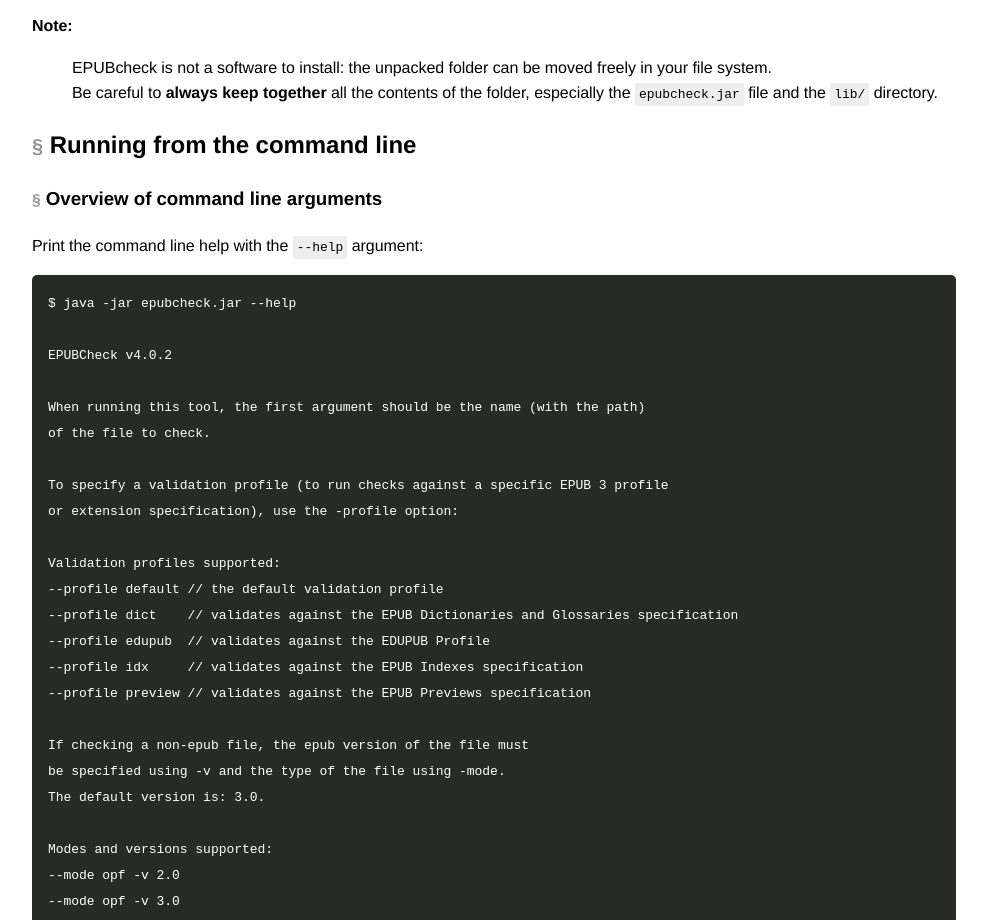
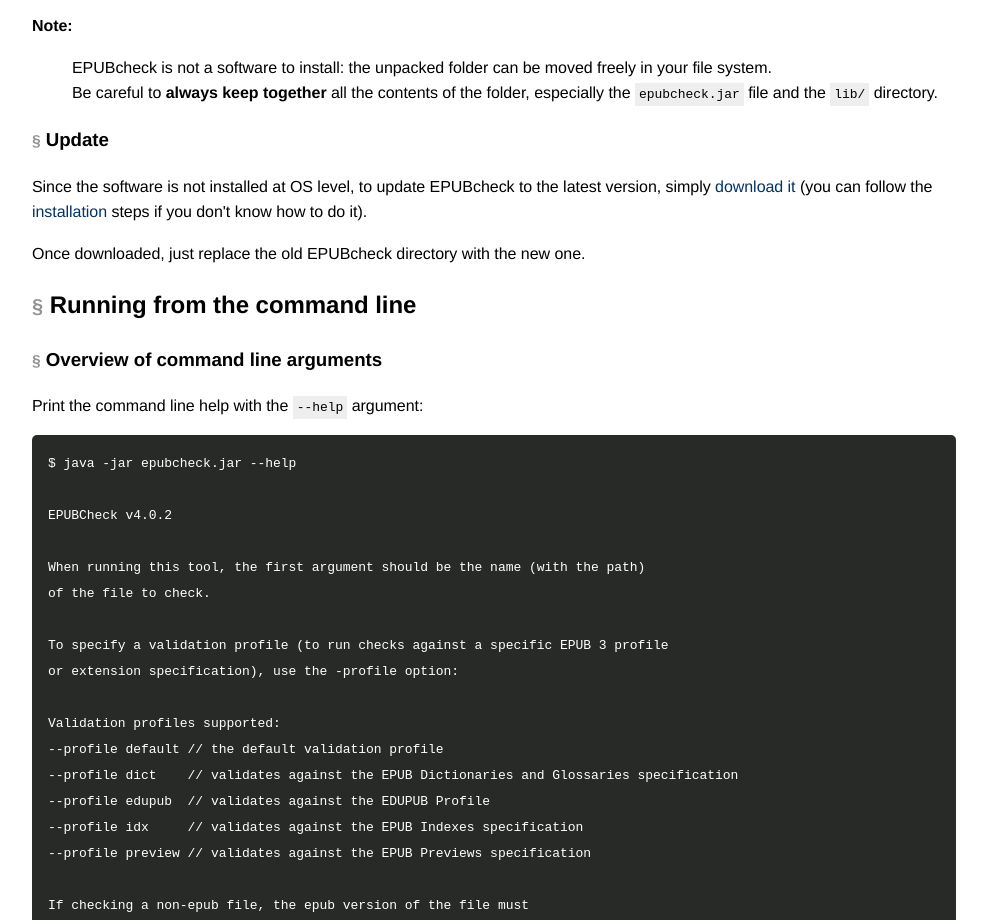
Before and after one commit to daisy/epubcheck-website, an Eleventy site: page src/docs/user/cli.md in a window 1280 px wide. Shown: the part 1189-2109 px from the top of the page, without its empty margins (204-1191 px from the left). Built offline with nearby package versions, Linux system fonts and the light colour scheme; Eleventy itself is replaced by a stand-in of ours; code samples lack their colours; files that its build step writes are made by us from their sources; no server answers; what uslug would draw is missing.

Commit message:
Added update guide to cli, issue #7

```diff
--- a/src/docs/user/cli.md
+++ b/src/docs/user/cli.md
@@ -42,6 +42,13 @@
 **Note:**
 > EPUBcheck is not a software to install: the unpacked folder can be moved freely in your file system.
 Be careful to **always keep together** all the contents of the folder, especially the `epubcheck.jar` file and the `lib/` directory.
+
+### Update
+
+Since the software is not installed at OS level, to update EPUBcheck to the latest version, simply [download it](https://daisy.github.io/epubcheck-website/download-latest/) (you can follow the [installation](#installation) steps if you don't know how to do it).
+
+Once downloaded, just replace the old EPUBcheck directory with the new one.
+
 
 ## Running from the command line
 
```
